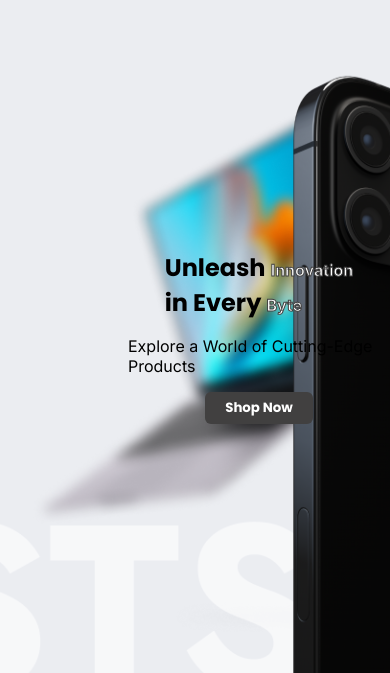
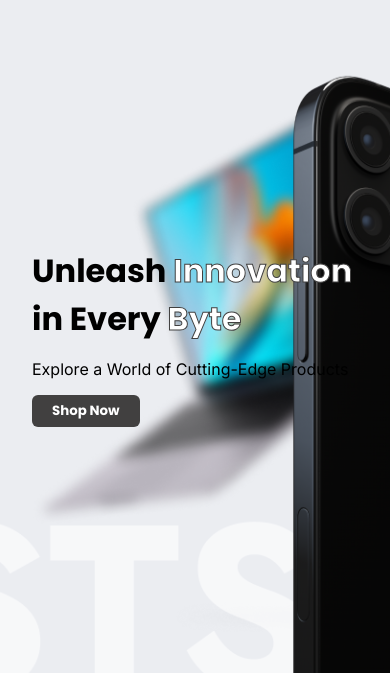
Before and after one commit to cobrianz/eduka-ecommerce, a PHP site: page / in a window 390 px wide; the page is wider, and only the part inside the window is pictured. Shown: the part 137-810 px from the top of that part. Run offline with PHP 8.4, Linux system fonts and the light colour scheme; some libraries are stand-ins or nearby versions.

Commit message:
first commit

```diff
--- a/index.html
+++ b/index.html
@@ -26,7 +26,7 @@
         <i class="fa fa-times"></i>
     </nav>
     <div class="hero container">
-        <h2>Unleash <span class="text__stroke">Innovation</span> <br> in Every <span class="text__stroke">Byte</span></h2>
+        <h2>Unleash <strong class="text__stroke">Innovation</strong> <br> in Every <strong class="text__stroke">Byte</strong></h2>
         <span>Explore a World of Cutting-Edge Products</span>
         <button type="button" class="btn hero__btn">Shop Now</button>
     </div>
--- a/style.css
+++ b/style.css
@@ -837,6 +837,7 @@ MEDIUM SCREEN TABLETS AND PHONES
     .text__stroke {
         color: white;
         -webkit-text-stroke: 1px var(--background);
+
     }
 
     .signup__form-container {
@@ -868,11 +869,12 @@ MEDIUM SCREEN TABLETS AND PHONES
 
     .hero {
         width: 100%;
-        align-items: center;
+        padding: 2rem;
+        overflow: hidden;
     }
 
     .hero h2 {
-        font-size: 1.5rem;
+        font-size: 2rem;
     }
 
 }
```
